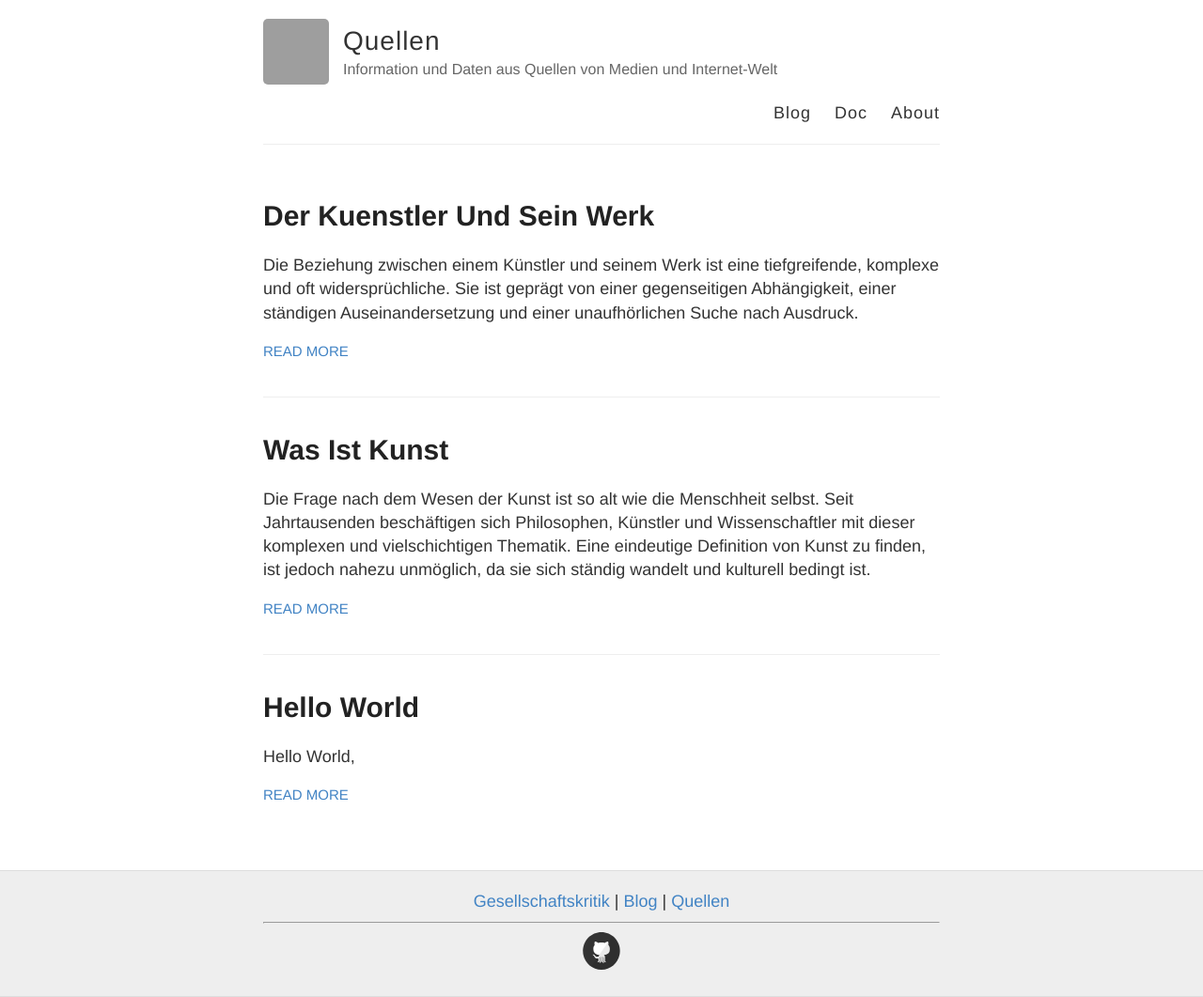
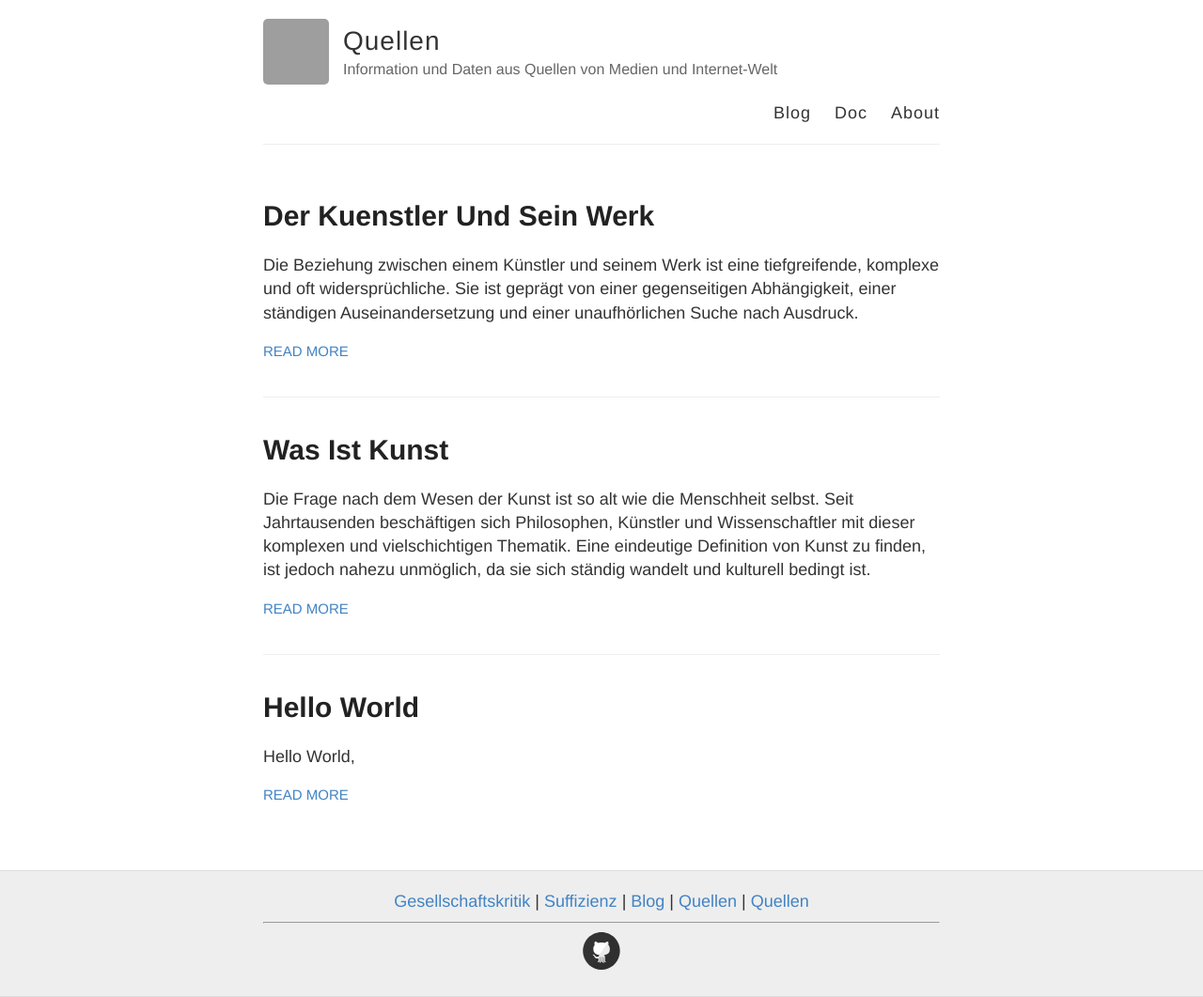
Before and after one commit to S2030c/kunst, a Jekyll site: the page built from index.html, in a window 1280 px wide. Shown: the whole page at 94% size. Built offline with Jekyll 4.4.1, drawn with Linux system fonts in a browser that asks for light colours; grey boxes are pictures that could not be loaded.

Commit message:
Update footerlinks.html

```diff
--- a/_includes/footerlinks.html
+++ b/_includes/footerlinks.html
@@ -1,5 +1,9 @@
 <a href="https://s2030c.github.io/gesellschaftskritik/" title="Kritik über Gesellschaft">Gesellschaftskritik</a>
 |
-<a href="https://s2030c.github.io/blog/" title="Blog von Sven">Blog</a>
+<a href="https://s2030c.github.io/suffizienz/" title="Erkunden von Genügsamkeit als Lebensphilosophie">Suffizienz</a>
+|
+<a href="https://s2030c.github.io/blog/" title="Blog von Sven (Allgemein)">Blog</a>
+|
+<a href="https://s2030c.github.io/kunst/" title="Leben ist Kunst, Kunst ist Leben, Der Weg ist Kunst">Quellen</a>
 |
 <a href="https://s2030c.github.io/quellen/" title="Quellen von Information und Daten">Quellen</a>
```
